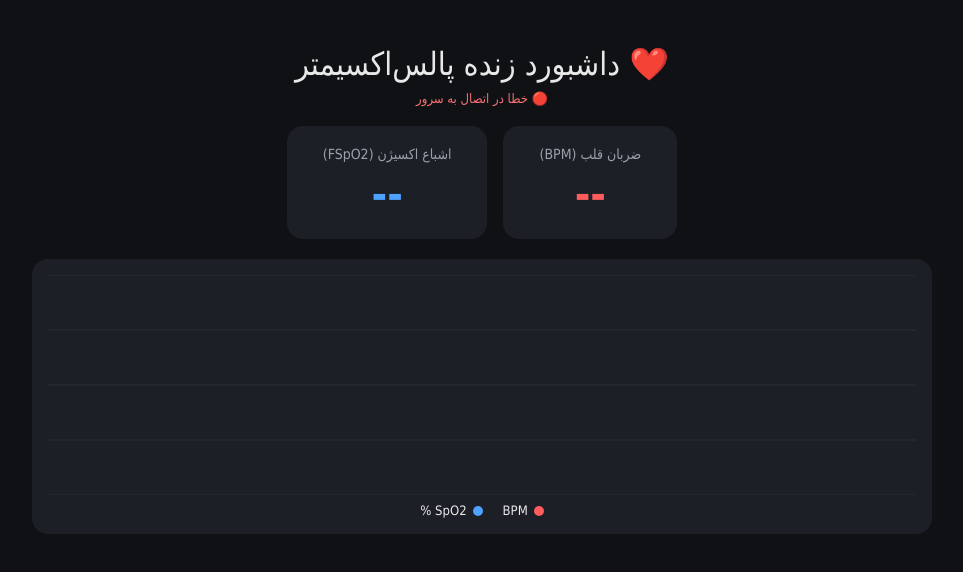
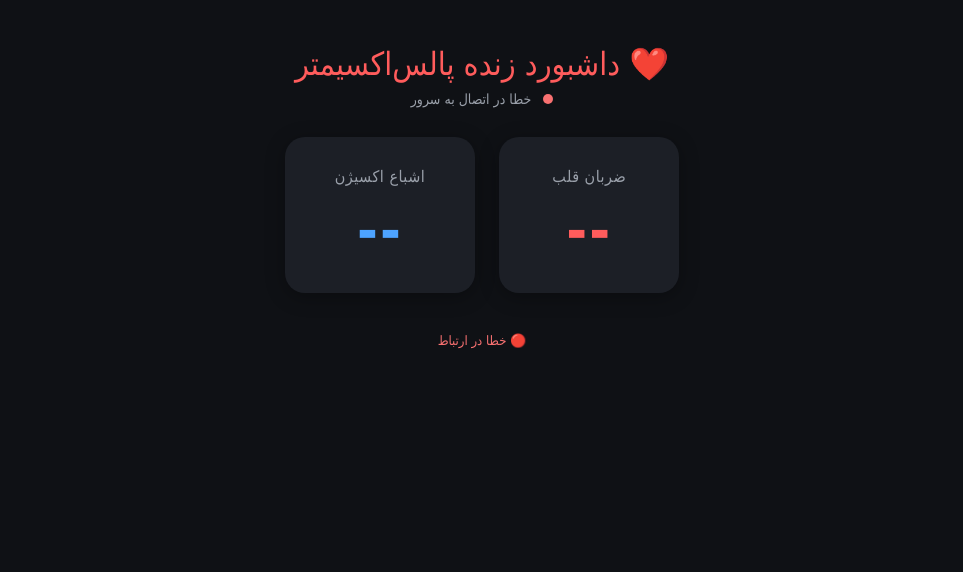
Before and after one commit to SHAYANKADE/health_core2, a website: page public/index.html in a window 1280 px wide. Shown: the whole page, without its empty margins (158-1121 px from the left). Drawn offline with Linux system fonts and the light colour scheme; no server answers.

Commit message:
Update index.html

```diff
--- a/public/index.html
+++ b/public/index.html
@@ -14,161 +14,106 @@
     padding: 24px 16px;
     margin: 0;
   }
-  h1 { font-weight: 500; margin-bottom: 8px; }
-  .cards { display: flex; justify-content: center; gap: 16px; flex-wrap: wrap; margin: 20px 0; }
+  h1 {
+    font-weight: 500;
+    margin-bottom: 8px;
+    color: #ff5c5c;
+  }
+  .status {
+    font-size: 14px;
+    color: #9aa0aa;
+    margin-bottom: 20px;
+  }
+  .cards {
+    display: flex;
+    justify-content: center;
+    gap: 24px;
+    flex-wrap: wrap;
+    margin: 30px 0 40px 0;
+  }
   .card {
     background: #1c1f26;
-    border-radius: 16px;
-    padding: 20px 36px;
-    min-width: 140px;
+    border-radius: 20px;
+    padding: 30px 50px;
+    min-width: 180px;
+    box-shadow: 0 4px 20px rgba(0,0,0,0.3);
+    transition: transform 0.2s;
   }
-  .label { font-size: 14px; color: #9aa0aa; margin-bottom: 8px; }
-  .value { font-size: 42px; font-weight: 700; }
+  .card:hover {
+    transform: scale(1.03);
+  }
+  .label {
+    font-size: 16px;
+    color: #9aa0aa;
+    margin-bottom: 12px;
+    letter-spacing: 0.5px;
+  }
+  .value {
+    font-size: 56px;
+    font-weight: 700;
+    letter-spacing: 2px;
+  }
   .bpm   { color: #ff5c5c; }
   .spo2  { color: #4da3ff; }
-  .status { font-size: 13px; color: #9aa0aa; margin-bottom: 8px; }
-  .chart-wrap {
-    max-width: 900px;
-    margin: 0 auto;
-    background: #1c1f26;
-    border-radius: 16px;
-    padding: 16px;
+  .unit {
+    font-size: 20px;
+    color: #9aa0aa;
+    margin-right: 4px;
   }
-  .legend { display: flex; justify-content: center; gap: 20px; margin-top: 8px; font-size: 13px; }
-  .legend span { display: inline-flex; align-items: center; gap: 6px; }
-  .dot { width: 10px; height: 10px; border-radius: 50%; display: inline-block; }
-  canvas { width: 100%; height: 220px; display: block; }
+  .last-update {
+    font-size: 13px;
+    color: #6b7280;
+    margin-top: 20px;
+  }
+  .status-dot {
+    display: inline-block;
+    width: 10px;
+    height: 10px;
+    border-radius: 50%;
+    margin-left: 8px;
+    animation: pulse 1.5s ease-in-out infinite;
+  }
+  @keyframes pulse {
+    0% { opacity: 0.3; transform: scale(1); }
+    50% { opacity: 1; transform: scale(1.2); }
+    100% { opacity: 0.3; transform: scale(1); }
+  }
+  .online .status-dot { background: #4ade80; }
+  .offline .status-dot { background: #f87171; animation: none; }
+  .waiting .status-dot { background: #fbbf24; }
 </style>
 </head>
 <body>
 
 <h1>❤️ داشبورد زنده پالس‌اکسیمتر</h1>
-<div class="status" id="status">در حال اتصال...</div>
+<div class="status" id="status">
+  <span class="status-dot"></span>
+  در حال اتصال...
+</div>
 
 <div class="cards">
   <div class="card">
-    <div class="label">ضربان قلب (BPM)</div>
+    <div class="label">ضربان قلب</div>
     <div class="value bpm" id="bpm">--</div>
   </div>
   <div class="card">
-    <div class="label">اشباع اکسیژن (FSpO2)</div>
+    <div class="label">اشباع اکسیژن</div>
     <div class="value spo2" id="fspo2">--</div>
   </div>
 </div>
 
-<div class="chart-wrap">
-  <canvas id="liveChart"></canvas>
-  <div class="legend">
-    <span><span class="dot" style="background:#ff5c5c"></span> BPM</span>
-    <span><span class="dot" style="background:#4da3ff"></span> SpO2 %</span>
-  </div>
-</div>
+<div class="last-update" id="lastUpdate">منتظر دریافت داده...</div>
 
 <script>
-const MAX_POINTS = 30;
-const bpmData = [];
-const spo2Data = [];
+let lastTs = null;
 
-const canvas = document.getElementById('liveChart');
-const ctx = canvas.getContext('2d');
-
-let canvasWidth = 0;
-let canvasHeight = 0;
-let needsResize = true;
-
-function resizeCanvas() {
-  const rect = canvas.getBoundingClientRect();
-  const dpr = window.devicePixelRatio || 1;
-
-  if (canvas.width !== rect.width * dpr || canvas.height !== rect.height * dpr) {
-    canvas.width = rect.width * dpr;
-    canvas.height = rect.height * dpr;
-    ctx.setTransform(dpr, 0, 0, dpr, 0, 0);
-    canvasWidth = rect.width;
-    canvasHeight = rect.height;
-    needsResize = false;
-    return true;
-  }
-  return false;
+function updateStatus(text, className) {
+  const statusEl = document.getElementById('status');
+  statusEl.className = 'status ' + className;
+  // جدا کردن ایموجی از متن
+  const cleanText = text.replace(/[🟢🔴🟠⚪]/g, '').trim();
+  statusEl.innerHTML = `<span class="status-dot"></span> ${cleanText}`;
 }
-
-function drawChart() {
-  if (needsResize) {
-    resizeCanvas();
-  }
-
-  const w = canvasWidth || canvas.getBoundingClientRect().width;
-  const h = canvasHeight || canvas.getBoundingClientRect().height;
-
-  ctx.clearRect(0, 0, w, h);
-
-  // خطوط راهنمای افقی
-  ctx.strokeStyle = '#2a2e37';
-  ctx.lineWidth = 1;
-  for (let i = 0; i <= 4; i++) {
-    const y = (h / 4) * i;
-    ctx.beginPath();
-    ctx.moveTo(0, y);
-    ctx.lineTo(w, y);
-    ctx.stroke();
-  }
-
-  if (bpmData.length < 2) return;
-
-  // محاسبه min/max بهینه‌تر
-  let minV = Infinity;
-  let maxV = -Infinity;
-
-  // فقط داده‌های معتبر رو چک کن
-  for (let i = 0; i < bpmData.length; i++) {
-    if (bpmData[i] !== null && bpmData[i] !== undefined) {
-      if (bpmData[i] < minV) minV = bpmData[i];
-      if (bpmData[i] > maxV) maxV = bpmData[i];
-    }
-    if (spo2Data[i] !== null && spo2Data[i] !== undefined) {
-      if (spo2Data[i] < minV) minV = spo2Data[i];
-      if (spo2Data[i] > maxV) maxV = spo2Data[i];
-    }
-  }
-
-  if (minV === Infinity || maxV === -Infinity) return;
-
-  const padding = 5;
-  minV = Math.max(0, minV - padding);
-  maxV = maxV + padding;
-  const range = maxV - minV || 1;
-
-  function drawLine(data, color) {
-    ctx.strokeStyle = color;
-    ctx.lineWidth = 2.5;
-    ctx.beginPath();
-    let started = false;
-
-    for (let i = 0; i < data.length; i++) {
-      const val = data[i];
-      if (val == null) {
-        started = false;
-        continue;
-      }
-      const x = (i / (MAX_POINTS - 1)) * w;
-      const y = h - ((val - minV) / range) * h;
-
-      if (!started) {
-        ctx.moveTo(x, y);
-        started = true;
-      } else {
-        ctx.lineTo(x, y);
-      }
-    }
-    ctx.stroke();
-  }
-
-  drawLine(bpmData, '#ff5c5c');
-  drawLine(spo2Data, '#4da3ff');
-}
-
-let lastTs = null;
-let updateTimeout = null;
 
 async function updateLive() {
   try {
@@ -178,61 +123,61 @@ async function updateLive() {
     const d = await res.json();
 
     if (d && typeof d.bpm === 'number') {
+      // بروزرسانی اعداد
       document.getElementById('bpm').textContent = d.bpm;
       document.getElementById('fspo2').textContent = d.fspo2 ?? d.spo2 ?? '--';
 
+      // بروزرسانی زمان
       const age = Math.round((Date.now() - d.ts) / 1000);
-      const statusEl = document.getElementById('status');
+      const updateEl = document.getElementById('lastUpdate');
+
       if (age < 10) {
-        statusEl.textContent = '🟢 زنده - آخرین بروزرسانی ' + age + ' ثانیه پیش';
-        statusEl.style.color = '#4ade80';
+        updateStatus('زنده - آخرین بروزرسانی ' + age + ' ثانیه پیش', 'online');
+        updateEl.textContent = '🟢 اتصال برقرار';
+        updateEl.style.color = '#4ade80';
       } else if (age < 30) {
-        statusEl.textContent = '🟠 آخرین داده ' + age + ' ثانیه پیش';
-        statusEl.style.color = '#fbbf24';
+        updateStatus('آخرین داده ' + age + ' ثانیه پیش', 'waiting');
+        updateEl.textContent = '🟡 در حال دریافت...';
+        updateEl.style.color = '#fbbf24';
       } else {
-        statusEl.textContent = '🔴 دستگاه آفلاین - آخرین داده ' + age + ' ثانیه پیش';
-        statusEl.style.color = '#f87171';
+        updateStatus('دستگاه آفلاین - آخرین داده ' + age + ' ثانیه پیش', 'offline');
+        updateEl.textContent = '🔴 قطع ارتباط';
+        updateEl.style.color = '#f87171';
       }
 
+      // فقط در صورت تغییر داده، آپدیت کن
       if (d.ts !== lastTs) {
         lastTs = d.ts;
-        bpmData.push(d.bpm);
-        spo2Data.push(d.fspo2 ?? d.spo2);
-        if (bpmData.length > MAX_POINTS) bpmData.shift();
-        if (spo2Data.length > MAX_POINTS) spo2Data.shift();
-
-        // فقط در صورت نیاز رسم کن
-        requestAnimationFrame(drawChart);
       }
     } else {
-      document.getElementById('status').textContent = '⚪ منتظر دریافت داده...';
-      document.getElementById('status').style.color = '#9aa0aa';
+      updateStatus('منتظر دریافت داده...', 'waiting');
+      document.getElementById('lastUpdate').textContent = '⚪ هیچ داده‌ای موجود نیست';
+      document.getElementById('lastUpdate').style.color = '#9aa0aa';
     }
   } catch (e) {
-    document.getElementById('status').textContent = '🔴 خطا در اتصال به سرور';
-    document.getElementById('status').style.color = '#f87171';
+    updateStatus('خطا در اتصال به سرور', 'offline');
+    document.getElementById('lastUpdate').textContent = '🔴 خطا در ارتباط';
+    document.getElementById('lastUpdate').style.color = '#f87171';
   }
 }
 
-// فقط یک بار ریسایز انجام بده
-resizeCanvas();
-drawChart();
-
-// اولین آپدیت با تاخیر کم
-setTimeout(updateLive, 100);
+// اجرای اولیه
+updateLive();
 
 // آپدیت هر ۲ ثانیه
 setInterval(updateLive, 2000);
 
-// ریسایز با تاخیر
-let resizeTimeout;
-window.addEventListener('resize', () => {
-  clearTimeout(resizeTimeout);
-  resizeTimeout = setTimeout(() => {
-    needsResize = true;
-    drawChart();
-  }, 200);
-});
+// رفرش خودکار اگر داده نیومد (اختیاری)
+let refreshTimeout;
+function checkData() {
+  const statusText = document.getElementById('status').textContent;
+  if (statusText.includes('آفلاین') || statusText.includes('خطا')) {
+    // سعی کن دوباره وصل شی
+    updateLive();
+  }
+}
+setInterval(checkData, 10000);
 </script>
+
 </body>
 </html>
```
